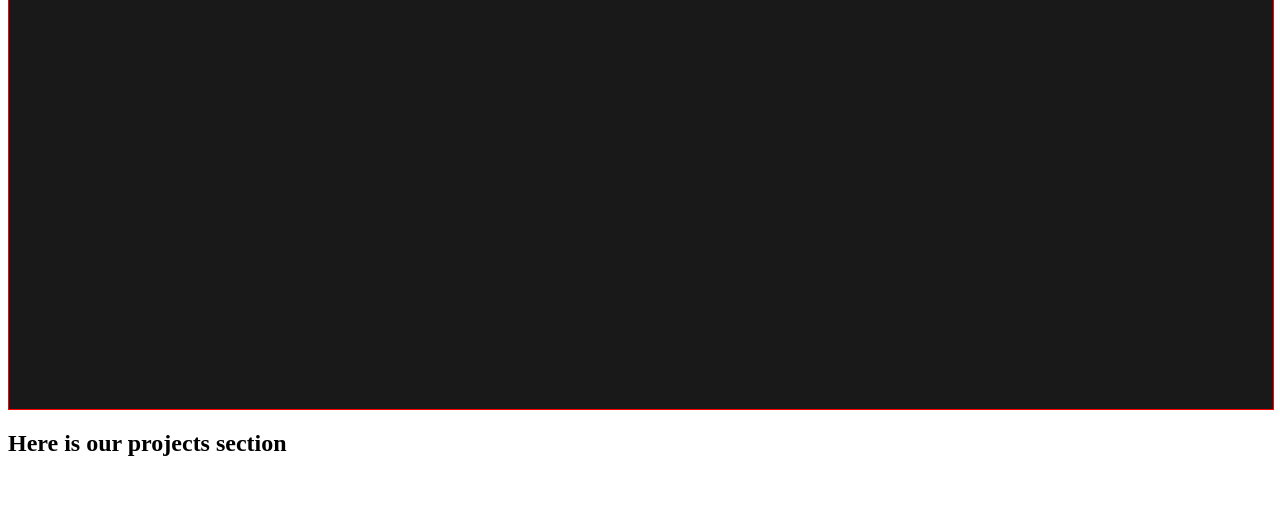
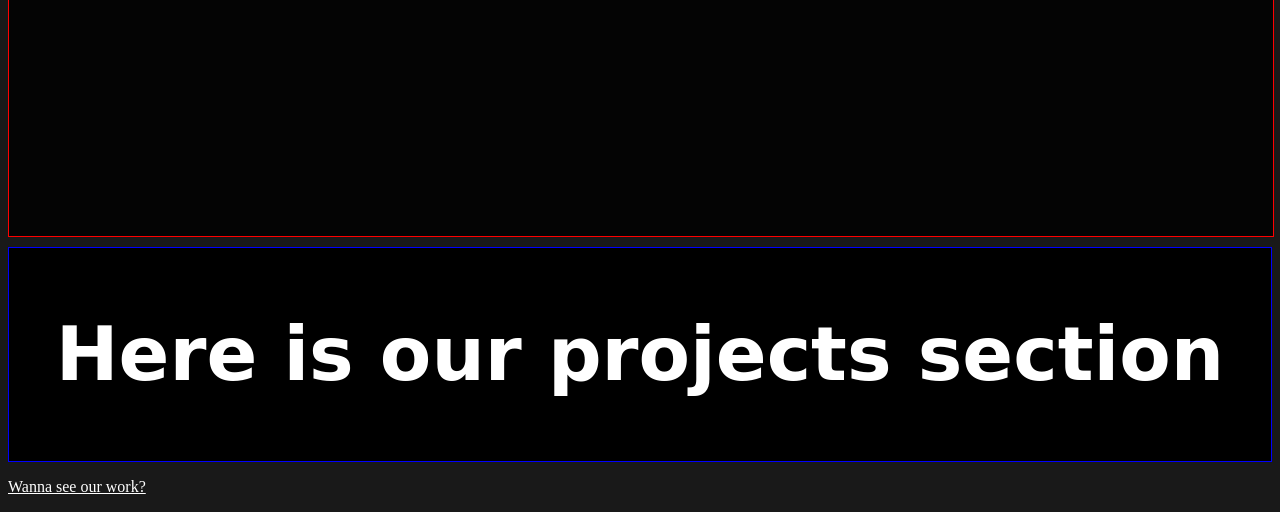
Before and after one commit to TahenyBELGUITH/marc_Taheny_microverse, a plain HTML site: page index.html in a window 1280 px wide. Shown: the part 400-912 px from the top of the page. Drawn offline with Linux system fonts and the light colour scheme.

Commit message:
complete the height of welcome section

```diff
--- a/css/style.css
+++ b/css/style.css
@@ -1,3 +1,9 @@
+body
+{
+    height: 100%;
+    background-repeat: no-repeat;
+    background-color:rgba(3, 3, 3, 0.911);
+}
 nav
 {
     position: fixed;
@@ -19,21 +25,24 @@ ul
     font-weight: bold;
 }
 a{color:white;}
-.welcome-section
+
+#welcome-section
 {
     border : 1px solid red;
     width: 100%;
-    height: 100vh;
+    /*631 to be close to 629*/
+    height: 627px;
+    /*height: 100vh;*/
     font-style:cursive ;
     text-align: center;
     background-color:rgba(3, 3, 3, 0.911);
 }
 @media (max-width: 720px)
 {
-    .welcome-section
+    #welcome-section
     {
         width :max-content;
-        height: 100vh;
+        height: 629px;
         font-size: small;
 
     }
@@ -46,3 +55,14 @@ a{color:white;}
     font-weight: bold;
     font-size:50px;
 }
+.projects
+{
+    font-family: cursive;
+    font-weight: bold;
+    font-size: 50px;
+    color: white;
+    text-align: center;
+    border:solid 1px blue;
+    background-color:black;
+    margin-top: 10px;
+}
```
